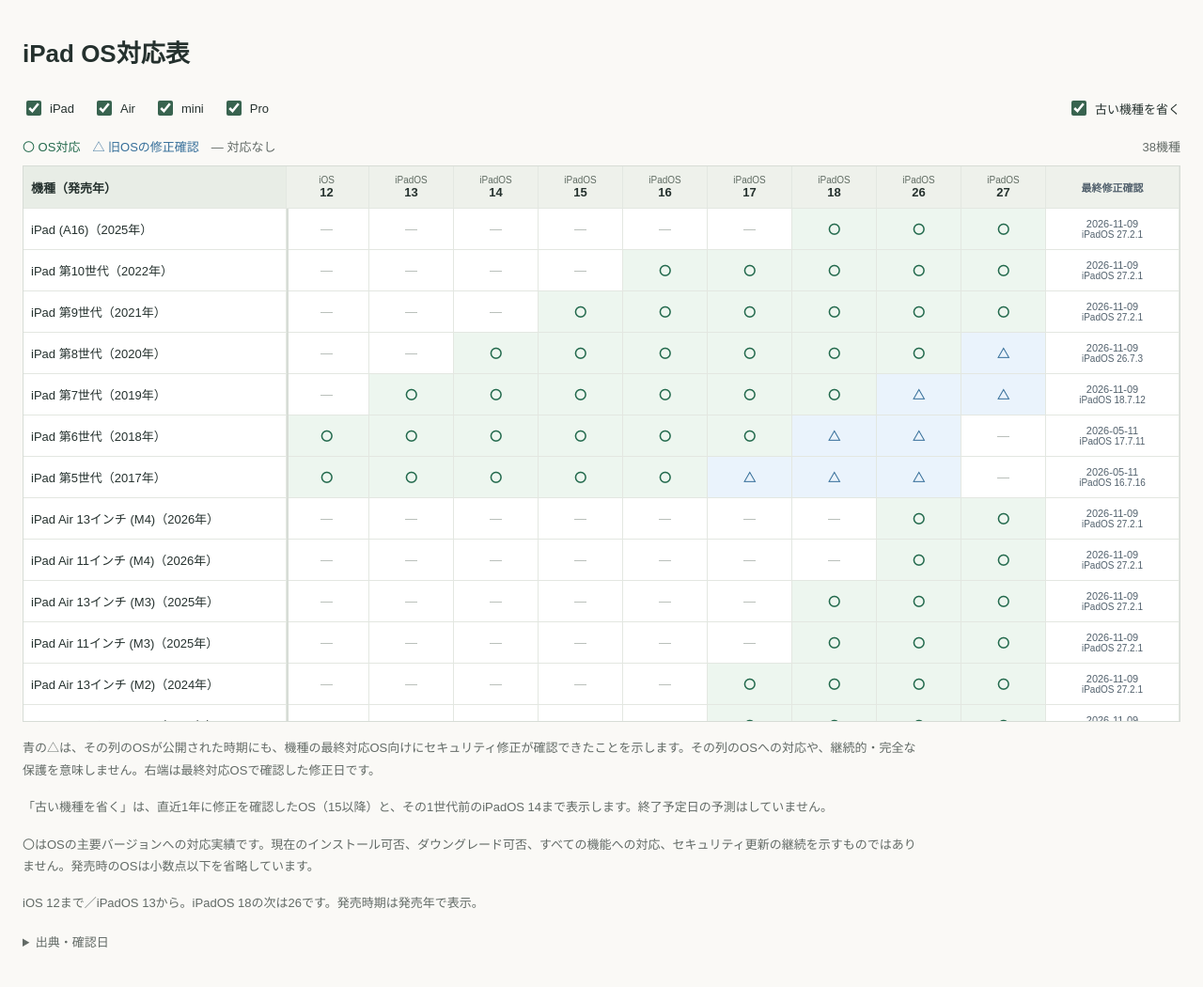
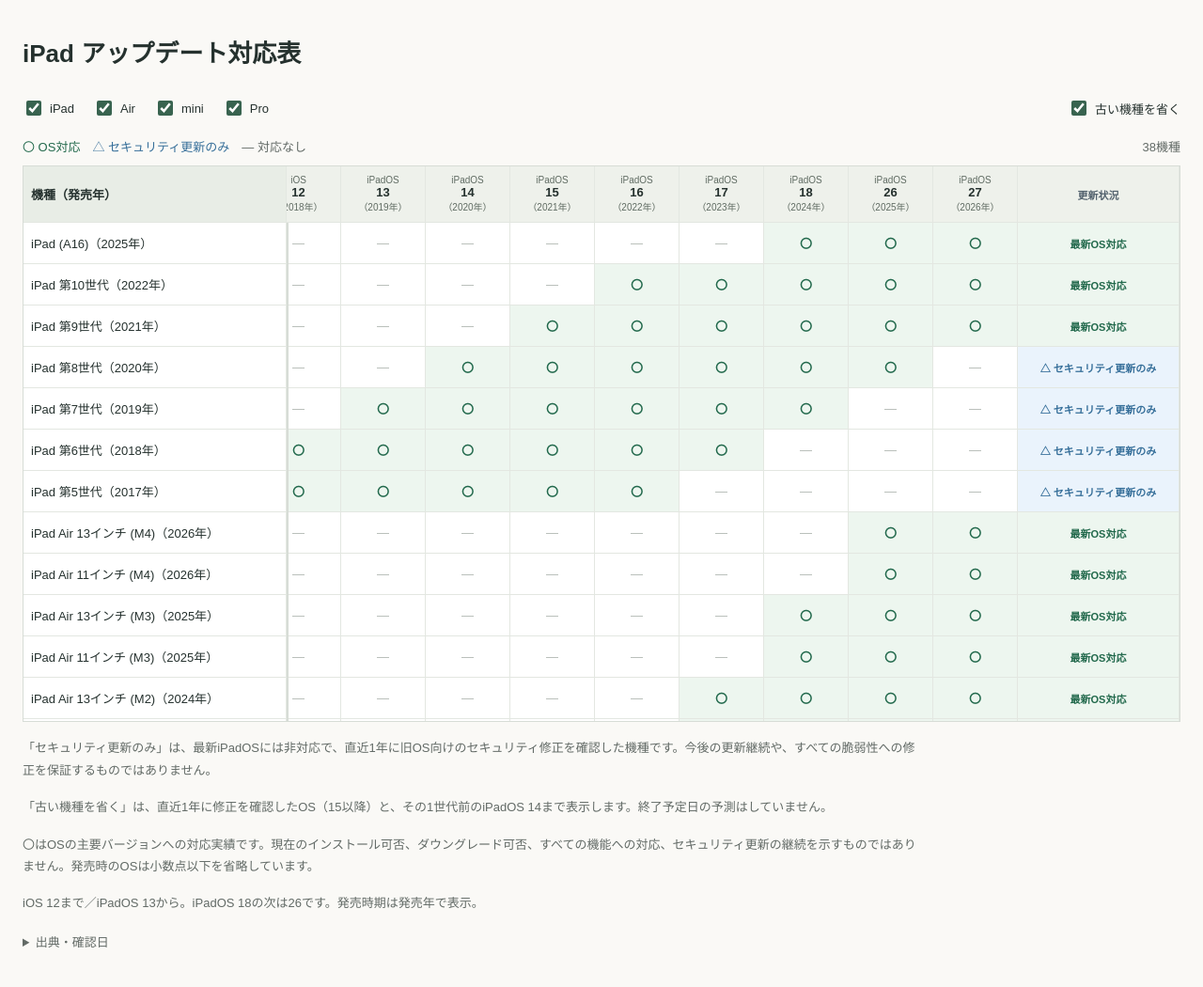
Before and after one commit to ryokonmei/kaumae-lab, a plain HTML site: page public/ipad-os/index.html in a window 1280 px wide. Shown: the whole page at 94% size. Drawn offline with Linux system fonts and the light colour scheme.

Commit message:
Separate security update status and clarify iPad update page title

```diff
--- a/public/ipad-os/index.html
+++ b/public/ipad-os/index.html
@@ -3,13 +3,13 @@
 <head>
   <meta charset="utf-8">
   <meta name="viewport" content="width=device-width,initial-scale=1">
-  <title>iPad 機種別 OS対応表</title>
-  <meta name="description" content="iPad・Air・mini・Proの発売年とiOS / iPadOS対応世代を一覧で確認。横スクロールで古いOSまで見られます。">
+  <title>iPad アップデート対応表｜機種別iPadOS・セキュリティ更新</title>
+  <meta name="description" content="iPad・Air・mini・Proのアップデート対応表。発売年とiOS・iPadOSの対応バージョン、旧OS向けセキュリティアップデートのみの機種を一覧で確認できます。">
   <link rel="stylesheet" href="style.css">
   <script src="table.js" defer></script>
 </head>
 <body><main>
-  <h1>iPad OS対応表</h1>
+  <h1>iPad アップデート対応表</h1>
   <fieldset class="controls">
     <legend class="sr-only">表示するシリーズ</legend>
     <label><input type="checkbox" name="family" value="iPad" checked> iPad</label>
@@ -18,12 +18,12 @@
     <label><input type="checkbox" name="family" value="Pro" checked> Pro</label>
     <label><input type="checkbox" id="hide-old" checked> 古い機種を省く</label>
   </fieldset>
-  <p class="legend"><span class="os-key">〇 OS対応</span>　<span class="security-key">△ 旧OSの修正確認</span>　— 対応なし <span id="count"></span></p>
-  <div class="matrix" tabindex="0" role="region" aria-label="iPad OS対応表。左右にスクロールできます">
+  <p class="legend"><span class="os-key">〇 OS対応</span>　<span class="security-key">△ セキュリティ更新のみ</span>　— 対応なし <span id="count"></span></p>
+  <div class="matrix" tabindex="0" role="region" aria-label="iPad アップデート対応表。左右にスクロールできます">
     <table><caption class="sr-only">iPad機種の発売年とOSの対応世代</caption><thead></thead><tbody></tbody></table>
   </div>
   <noscript>対応表を表示するにはJavaScriptを有効にしてください。</noscript>
-  <p class="note">青の△は、その列のOSが公開された時期にも、機種の最終対応OS向けにセキュリティ修正が確認できたことを示します。その列のOSへの対応や、継続的・完全な保護を意味しません。右端は最終対応OSで確認した修正日です。</p>
+  <p class="note">「セキュリティ更新のみ」は、最新iPadOSには非対応で、直近1年に旧OS向けのセキュリティ修正を確認した機種です。今後の更新継続や、すべての脆弱性への修正を保証するものではありません。</p>
   <p class="note">「古い機種を省く」は、直近1年に修正を確認したOS（15以降）と、その1世代前のiPadOS 14まで表示します。終了予定日の予測はしていません。</p>
   <p class="note">〇はOSの主要バージョンへの対応実績です。現在のインストール可否、ダウングレード可否、すべての機能への対応、セキュリティ更新の継続を示すものではありません。発売時のOSは小数点以下を省略しています。</p>
   <p class="note">iOS 12まで／iPadOS 13から。iPadOS 18の次は26です。発売時期は発売年で表示。</p>
--- a/public/ipad-os/style.css
+++ b/public/ipad-os/style.css
@@ -23,8 +23,7 @@ td { width: var(--os); min-width: var(--os); text-align: center; color: #b1b8b2;
 td.yes { color: #22694c; background: #edf6ef; font-weight: 700; }
 td.security { color: #356e99; background: #eaf3fc; font-weight: 700; }
 .os-key { color: #22694c; } .security-key { color: #356e99; }
-.security-date { min-width: 142px; width: 142px; font-size: 11px; color: #52616d; }
-.security-date small { display: block; font-size: 10px; font-weight: 400; }
+.security-status { min-width: 172px; width: 172px; font-size: 11px; color: #52616d; }
 tbody tr:hover th,tbody tr:hover td { background: #f8f4e8; }
 thead small { display: block; font-size: 10px; font-weight: 400; color: #606c63; }
 .note { max-width: 960px; margin: 16px 0 0; } details { margin-top: 18px; } a { color: #38634f; }
--- a/public/ipad-os/table.js
+++ b/public/ipad-os/table.js
@@ -1,5 +1,6 @@
 // Major versions only; min is the shipping OS family, max is the last compatible family.
 const versions = [3,4,5,6,7,8,9,10,11,12,13,14,15,16,17,18,26,27];
+const releaseYears = {3:2010,4:2010,5:2011,6:2012,7:2013,8:2014,9:2015,10:2016,11:2017,12:2018,13:2019,14:2020,15:2021,16:2022,17:2023,18:2024,26:2025,27:2026};
 const models = [
   ['iPad','iPad (A16)',2025,18,27],
   ['iPad','iPad 第10世代',2022,16,27],
@@ -65,7 +66,7 @@ const oldestPatched = Math.min(...Object.keys(securityReleases).map(Number));
 const oldestVisible = versions[versions.indexOf(oldestPatched) - 1];
 hideOld.title = `直近1年にセキュリティ修正を確認したOSと、その1世代前（iPadOS ${oldestVisible}）まで表示`;
 const head = document.querySelector('thead');
-head.innerHTML = '<tr><th scope="col">機種（発売年）</th>' + versions.map(v => `<th scope="col"><small>${v < 13 ? 'iOS' : 'iPadOS'}</small>${v}</th>`).join('') + '<th scope="col" class="security-date">最終修正確認</th></tr>';
+head.innerHTML = '<tr><th scope="col">機種（発売年）</th>' + versions.map(v => `<th scope="col"><small>${v < 13 ? 'iOS' : 'iPadOS'}</small>${v}<small>（${releaseYears[v]}年）</small></th>`).join('') + '<th scope="col" class="security-status">更新状況</th></tr>';
 function render() {
   const selected = new Set(families.filter(input => input.checked).map(input => input.value));
   const visible = models.filter(m => selected.has(m[0]) && (!hideOld.checked || m[4] >= oldestVisible));
@@ -73,10 +74,12 @@ function render() {
     const security = securityReleases[max];
     const cells = versions.map(v => {
       if (v >= min && v <= max) return '<td class="yes">〇</td>';
-      if (security && v > max && v <= security.through) return `<td class="security" title="iPadOS ${security.version} の修正を ${security.date} に確認。この列のOSには非対応。">△</td>`;
       return '<td>—</td>';
     }).join('');
-    return `<tr><th scope="row">${name}（${year}年）</th>${cells}<td class="security-date">${security ? `<time datetime="${security.date}">${security.date}</time><small>iPadOS ${security.version}</small>` : '未確認'}</td></tr>`;
+    const latest = max === versions[versions.length - 1];
+    const status = latest ? '最新OS対応' : security ? '△ セキュリティ更新のみ' : '修正未確認';
+    const detail = security ? `iPadOS ${security.version}：${security.date} 修正確認` : '直近1年の修正を未確認。終了の断定ではありません。';
+    return `<tr><th scope="row">${name}（${year}年）</th>${cells}<td class="security-status ${latest ? 'yes' : security ? 'security' : ''}" title="${detail}">${status}</td></tr>`;
   }).join('');
   document.querySelector('#count').textContent = `${visible.length}機種`;
 }
```
